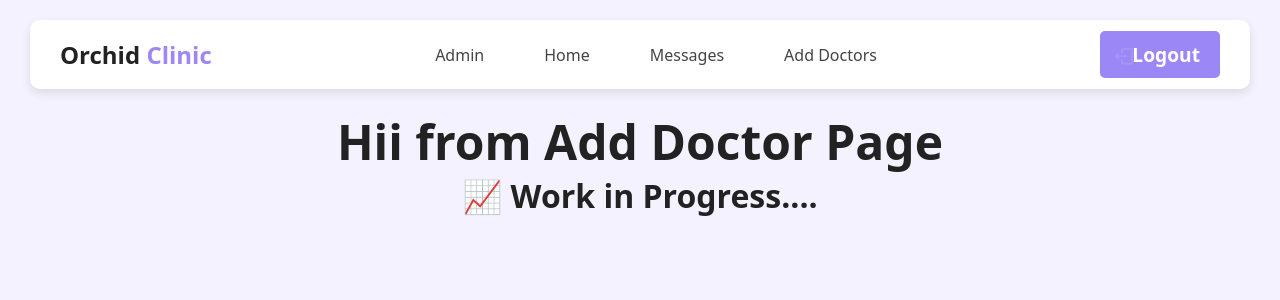
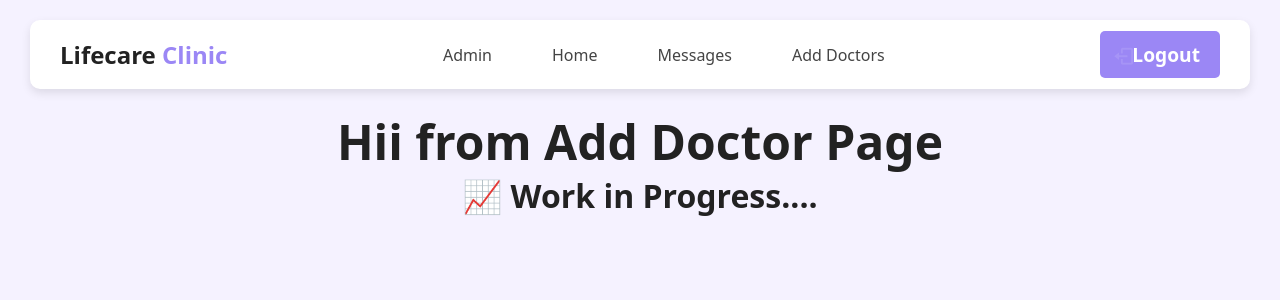
Before and after one commit to saiyelde1234/Hospital-Management-System1, a Flask app: page /dashboard/adddoctor in a window 1280 px wide. Shown: the top 300 px of the page. Run offline with Flask 3, Linux system fonts and the light colour scheme; some libraries are stand-ins or nearby versions.

Commit message:
Update clinic name from Orchid to Lifecare

```diff
--- a/templates/adddoctor.html
+++ b/templates/adddoctor.html
@@ -3,7 +3,7 @@
 <head>
     <meta charset="UTF-8">
     <meta name="viewport" content="width=device-width, initial-scale=1.0">
-    <title>🧑🏼‍⚕️Orchid Clinic - Add Doctors</title>
+    <title>🧑🏼‍⚕️Lifecare Clinic - Add Doctors</title>
     <link
       href="https://cdn.jsdelivr.net/npm/remixicon@4.5.0/fonts/remixicon.css"
       rel="stylesheet"
@@ -125,7 +125,7 @@
     <header>
         <nav>
           <div class="logo">
-          <h1>Orchid <span>Clinic</span></h1>
+          <h1>Lifecare <span>Clinic</span></h1>
           </div>
           <ul class="nav-links">
             <li><a href="dashboard.html">Admin</a></li>
```
